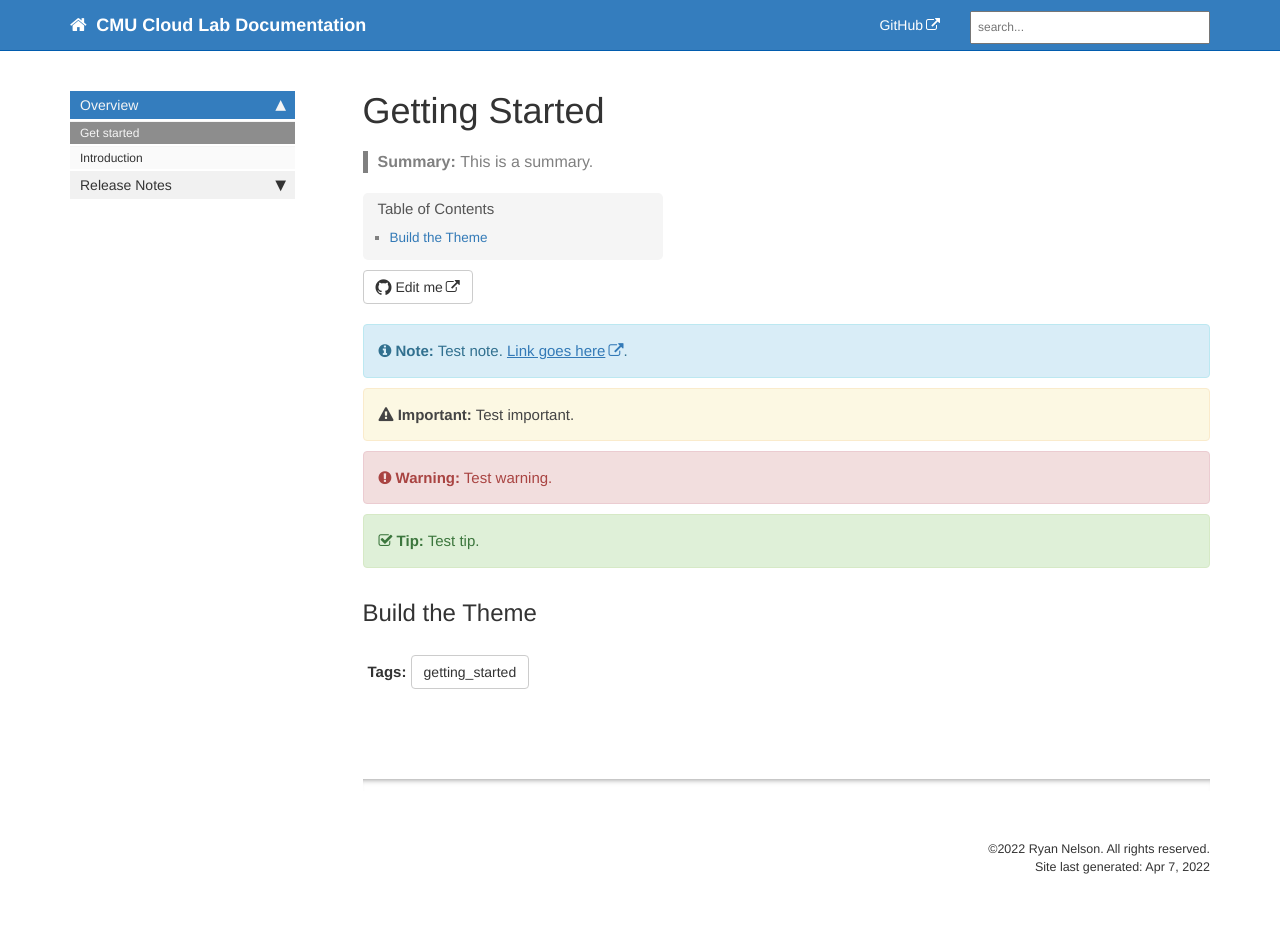
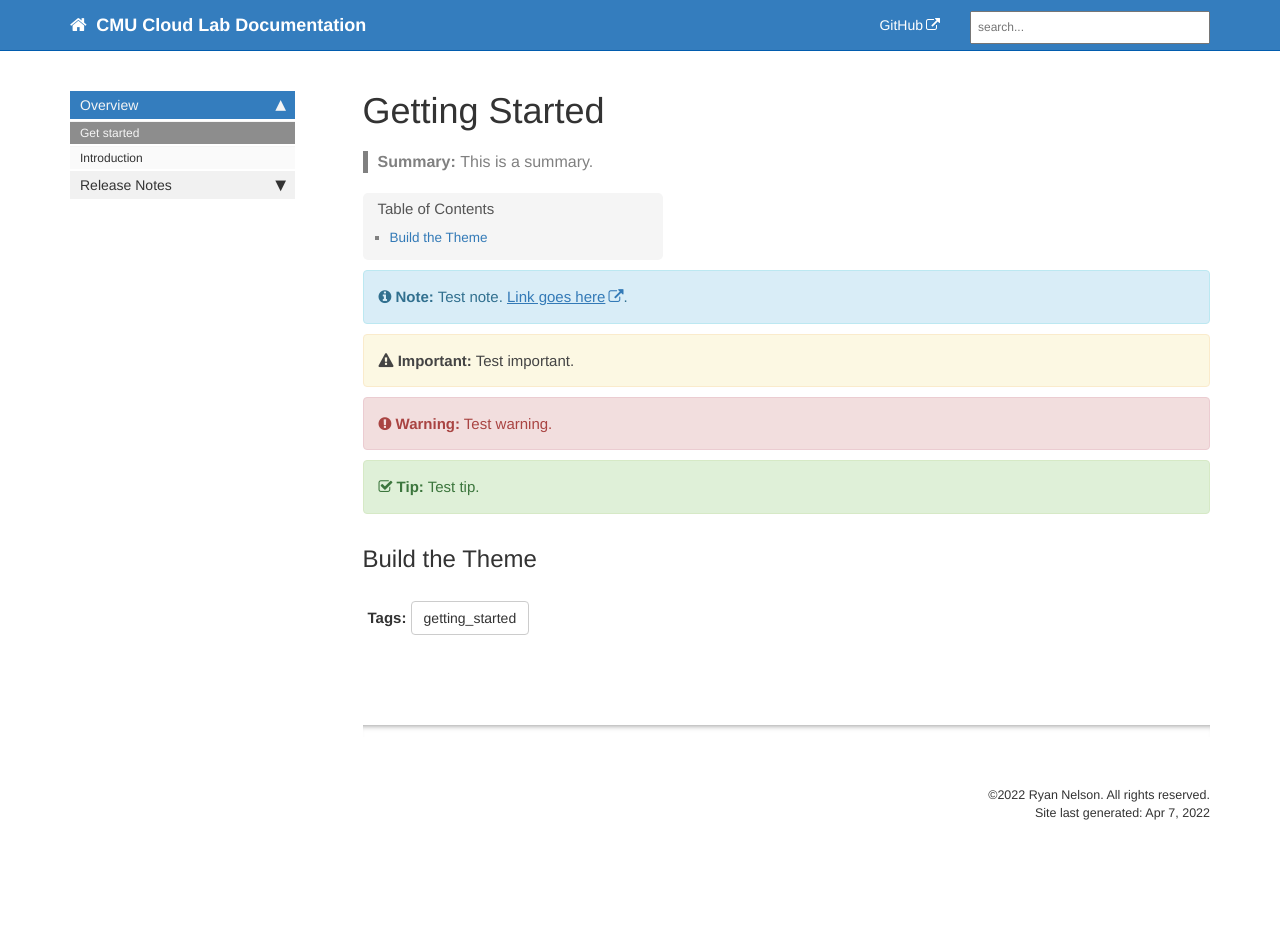
Before and after one commit to cmu-cloud-lab/cmu-cloud-lab.github.io, a Jekyll site: the page built from index.md, in a window 1280 px wide. Built offline with Jekyll 4.4.1, drawn with Linux system fonts in a browser that asks for light colours; comment, search, counter and statistics services are not loaded; after the commit the page ends 900 px from its top, so only the background shows below that.

Commit message:
remove edit me

```diff
--- a/_config.yml
+++ b/_config.yml
@@ -11,12 +11,6 @@ site_title: CMU Cloud Lab Documentation
 
 company_name: Ryan Nelson
 # this appears in the footer
-
-github_editme_path: cmu-cloud-lab/cmu-cloud-lab.github.io/tree/dev/
-# if you're using Github, provide the basepath to the branch you've created for reviews, following the sample here. if not, leave this value blank.
-
-# gitlab_editme_path:
-# if you're using GitLab, provide the basepath to the branch you've created for reviews, following the sample here. if not, leave this value blank.
 
 host: 127.0.0.1
 # the preview server used. Leave as is.
--- a/_layouts/page.html
+++ b/_layouts/page.html
@@ -38,13 +38,6 @@ layout: default
     {% include toc.html %}
     {% endunless %}
 
-
-    {% if site.github_editme_path %}
-
-    <a target="_blank" rel="noopener" href="https://github.com/{{site.github_editme_path}}{{page.path}}" class="btn btn-default githubEditButton" role="button"><i class="fa fa-github fa-lg"></i> Edit me</a>
-
-    {% endif %}
-
    {{content}}
 
     <div class="tags">
```
